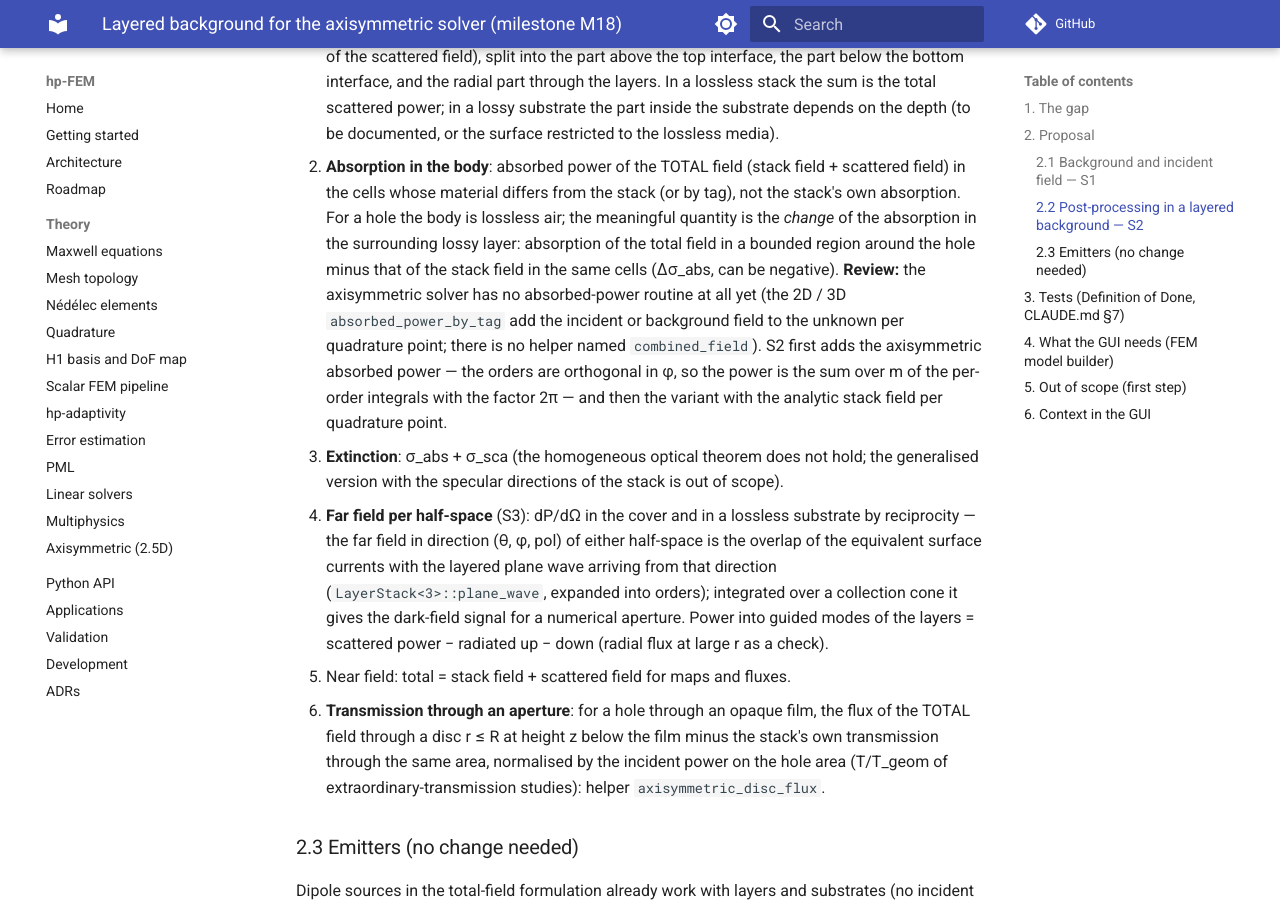
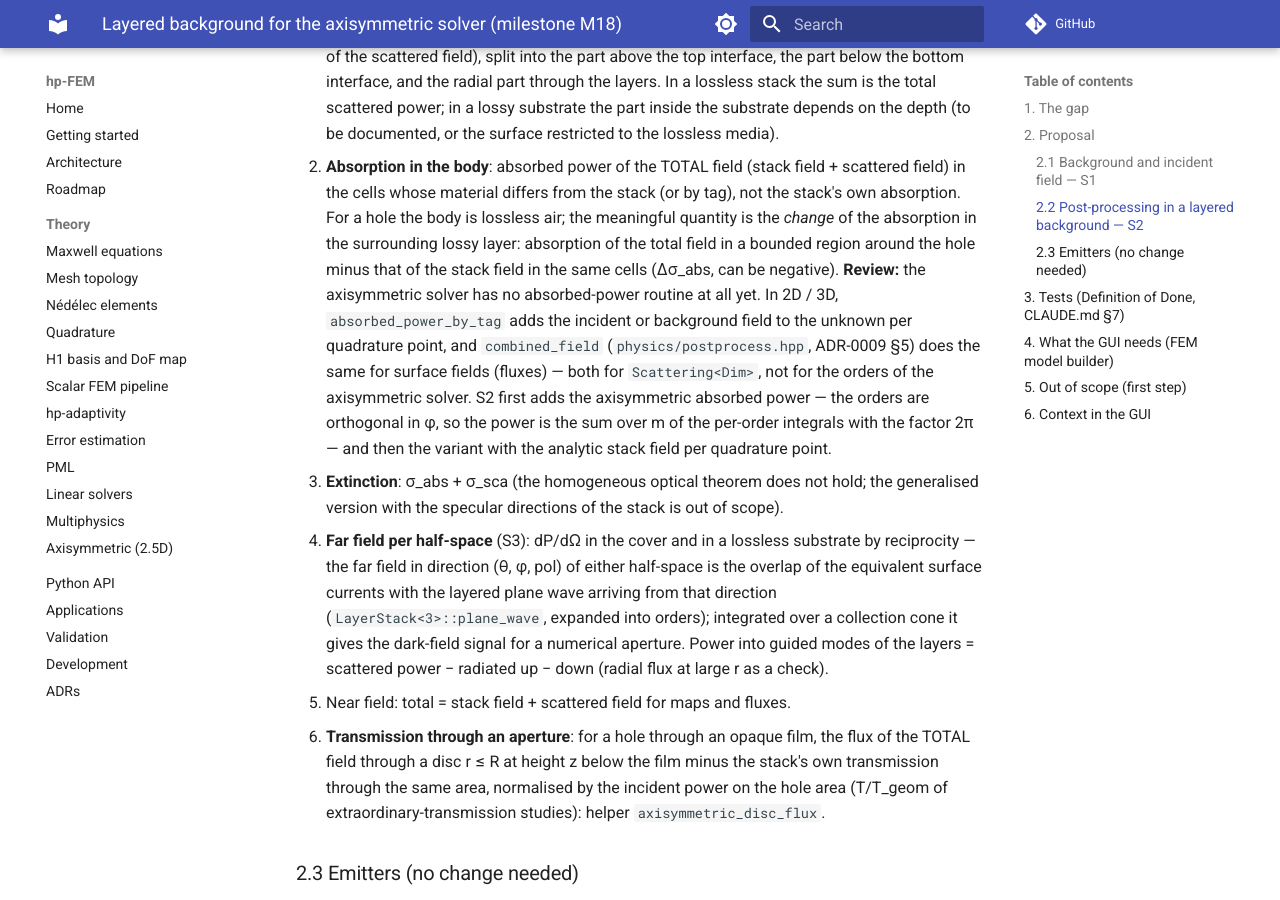
Before and after one commit to PhotonPower/hp-FEM, an MkDocs documentation site: the page built from docs/axisymmetric-layered-features.md, in a window 1280 px wide and 900 px high, scrolled down 2219 px. Built offline with MkDocs 1.6.1 and Material for MkDocs 9.7.7, drawn with Linux system fonts in a browser that asks for light colours; comment, search, counter and statistics services are not loaded.

Commit message:
docs(m18): combined_field exists for 2D / 3D surface fields; correct the review note
Co-Authored-By: Claude Opus 5.5 <noreply@anthropic.com>

```diff
--- a/docs/axisymmetric-layered-features.md
+++ b/docs/axisymmetric-layered-features.md
@@ -83,11 +83,13 @@ normalised by the incident intensity n_inc |E0|² / (2 Z0):
    a hole the body is lossless air; the meaningful quantity is the *change* of the absorption in
    the surrounding lossy layer: absorption of the total field in a bounded region around the hole
    minus that of the stack field in the same cells (Δσ_abs, can be negative).
-   **Review:** the axisymmetric solver has no absorbed-power routine at all yet (the 2D / 3D
-   `absorbed_power_by_tag` add the incident or background field to the unknown per quadrature
-   point; there is no helper named `combined_field`). S2 first adds the axisymmetric absorbed power
-   — the orders are orthogonal in φ, so the power is the sum over m of the per-order integrals with
-   the factor 2π — and then the variant with the analytic stack field per quadrature point.
+   **Review:** the axisymmetric solver has no absorbed-power routine at all yet. In 2D / 3D,
+   `absorbed_power_by_tag` adds the incident or background field to the unknown per quadrature
+   point, and `combined_field` (`physics/postprocess.hpp`, ADR-0009 §5) does the same for
+   surface fields (fluxes) — both for `Scattering<Dim>`, not for the orders of the axisymmetric
+   solver. S2 first adds the axisymmetric absorbed power — the orders are orthogonal in φ, so the
+   power is the sum over m of the per-order integrals with the factor 2π — and then the variant
+   with the analytic stack field per quadrature point.
 3. **Extinction**: σ_abs + σ_sca (the homogeneous optical theorem does not hold; the generalised
    version with the specular directions of the stack is out of scope).
 4. **Far field per half-space** (S3): dP/dΩ in the cover and in a lossless substrate by
```
